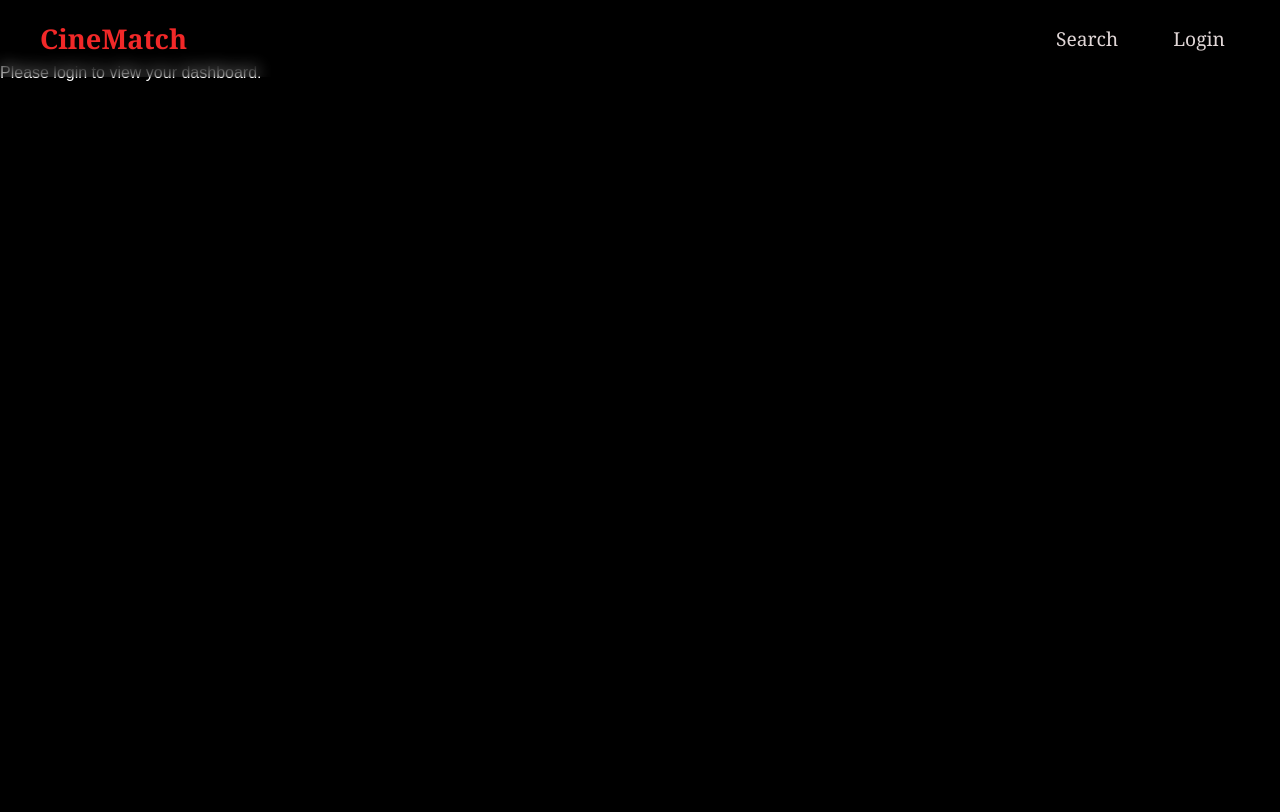
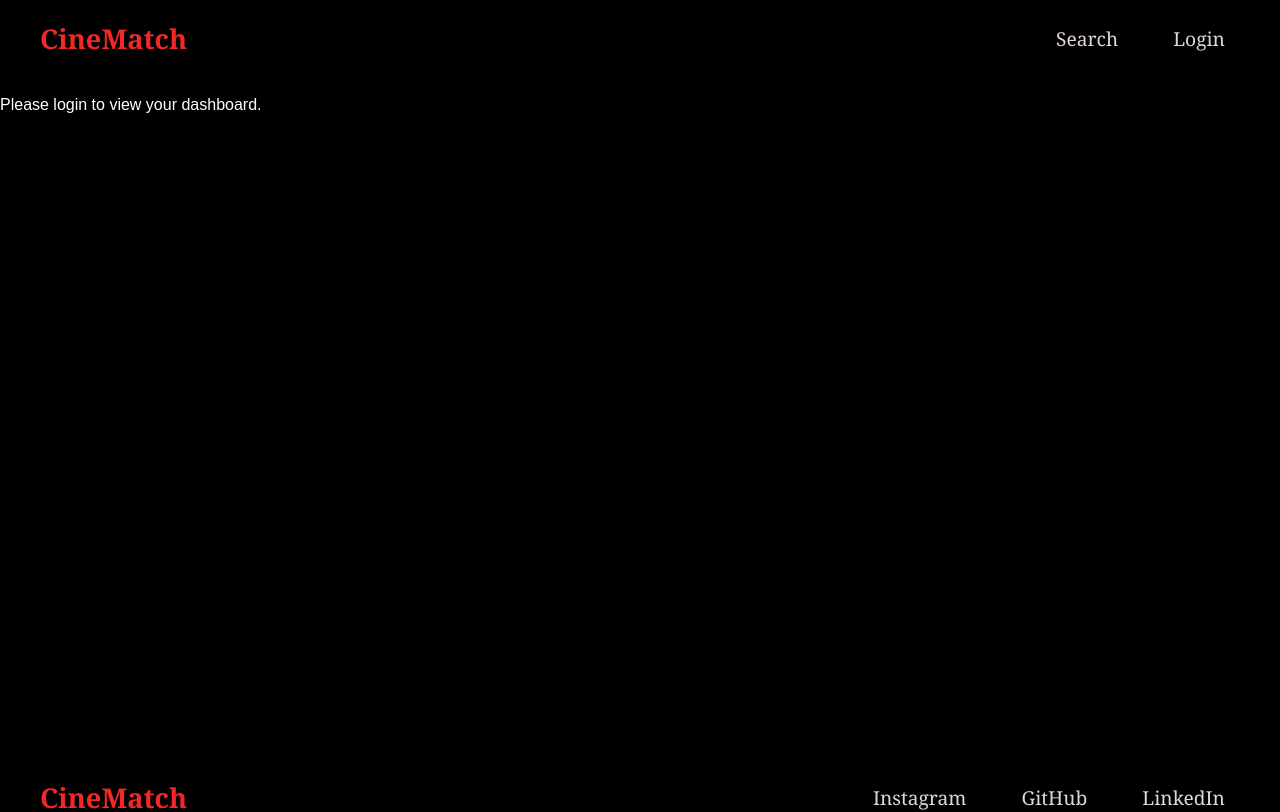
Before and after one commit to OnlineBunker/CineMatch, a React (Vite) app in the folder client/: page /dashboard in a window 1280 px wide. Shown: the top 812 px of the page. Built offline with nearby package versions, Linux system fonts and the light colour scheme.

Commit message:
finishing touch

```diff
--- a/client/src/assets/MainLayout.jsx
+++ b/client/src/assets/MainLayout.jsx
@@ -1,15 +1,22 @@
-import Navbar from "../components/navbar.jsx";
-import Footer from "../components/footer.jsx";
 import { Outlet } from "react-router-dom";
+import Navbar from "../components/navbar";
+import Footer from "../components/footer";
 
 export default function MainLayout() {
   return (
-    <>
+    <div style={{
+      display: "flex",
+      flexDirection: "column",
+      minHeight: "100vh",
+      background: "black"
+    }}>
       <Navbar />
-      <div style={{ marginTop: "0px" }}>
+
+      <main style={{ flex: 1 }}>
         <Outlet />
-      </div>
+      </main>
+
       <Footer />
-    </>
+    </div>
   );
 }
--- a/client/src/styles/dashboard.css
+++ b/client/src/styles/dashboard.css
@@ -2,59 +2,63 @@
   display: flex;
   background-color: black;
   color: white;
-  min-height: 100vh;
-  padding: 5% 0%;
+  padding-top: 6rem; /* navbar offset */
+  padding-bottom: 2rem; /* small bottom space */
+  min-height: calc(100vh - 6rem); /* always fills full page */
   font-family: Arial, sans-serif;
+  box-sizing: border-box;
 }
 
 .profile-sidebar {
   width: 25%;
   background-color: #111;
-  padding: 30px 20px;
+  padding: 2rem 1rem;
   display: flex;
   flex-direction: column;
   align-items: center;
-  gap: 12px;
+  gap: 1rem;
+  min-height: 100%; /* sidebar stretches fully */
 }
 
 .profile-pic {
-  width: 100px;
-  height: 100px;
+  width: 6rem;
+  height: 6rem;
   border-radius: 50%;
   background: gray;
-  margin-bottom: 10px;
 }
 
 .dashboard-content {
-  width: 75%;
-  padding: 40px;
+  flex: 1;
+  padding: 2rem;
+  padding-bottom: 3rem; /* ensures footer isn't too close */
   display: flex;
   flex-direction: column;
-  gap: 40px;
+  gap: 2.5rem;
+  box-sizing: border-box;
 }
 
 .section {
   display: flex;
   flex-direction: column;
-  gap: 10px;
+  gap: 1rem;
 }
 
 .card-row {
   display: flex;
   flex-wrap: nowrap;
   overflow-x: auto;
-  gap: 16px;
-  padding-bottom: 10px;
+  gap: 1rem;
+  padding-bottom: 1rem;
 }
 
 .movie-card {
-  min-width: 140px;
-  height: 210px;
+  min-width: 9rem;
+  height: 14rem;
   background-color: #222;
-  border-radius: 10px;
+  border-radius: 0.6rem;
   overflow: hidden;
   cursor: pointer;
-  transition: transform 0.2s;
+  transition: transform 0.2s ease;
 }
 
 .movie-card img {
--- a/client/src/styles/search.css
+++ b/client/src/styles/search.css
@@ -1,5 +1,5 @@
 .search-page {
-  padding: 10% 10%;
+  padding: 100px 10%;
   color: #e1d7d7;
 }
 
```
